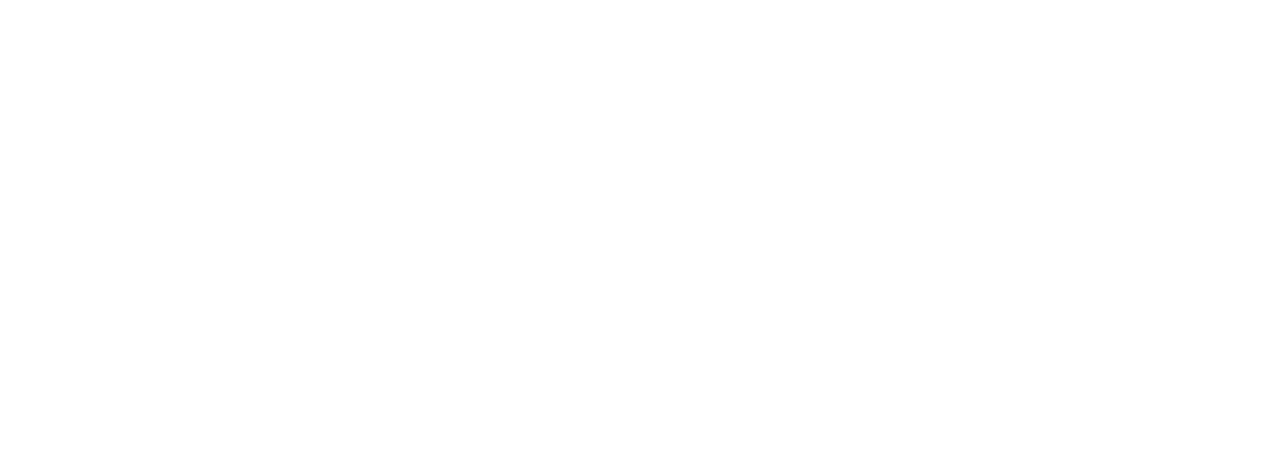
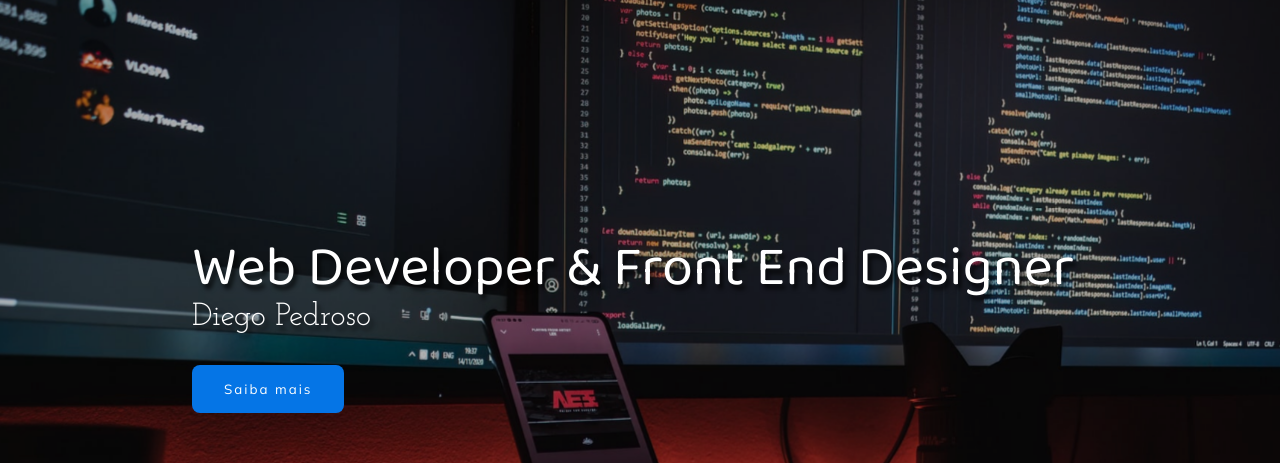
Before and after one commit to diegopedroso15/portif-lio, a plain HTML site: page index.html in a window 1280 px wide. Shown: the top 463 px of the page. Drawn offline with Linux system fonts and the light colour scheme.

Commit message:
:packege: header

```diff
--- a/index.html
+++ b/index.html
@@ -5,9 +5,27 @@
     <meta http-equiv="X-UA-Compatible" content="IE=edge">
     <meta name="viewport" content="width=device-width, initial-scale=1.0">
     <link rel="stylesheet" href="style.css">
-    <title>devweb</title>
+    <link rel="apple-touch-icon" sizes="180x180" href="imagens/apple-touch-icon.png">
+    <link rel="icon" type="image/png" sizes="32x32" href="imagens/favicon-32x32.png">
+    <link rel="icon" type="image/png" sizes="16x16" href="imagens/favicon-16x16.png">
+    <link rel="manifest" href="/site.webmanifest">
+    <title>Portfólio</title>
 </head>
 <body>
 
+    <div class="container">
+        <header>
+            <div class="imglimitador">
+            <img src="imagens/bg.jpg" alt="">
+            </div>
+
+            <div class="nome">
+            <h1>Web Developer & Front End Designer</h1>
+            <p>Diego Pedroso</p>
+            <button>Saiba mais</button>
+            </div>
+        </header>
+    </div>
+
 </body>
 </html>
--- a/style.css
+++ b/style.css
@@ -1,3 +1,96 @@
 @import url('https://fonts.googleapis.com/css2?family=Baloo+Da+2:wght@400;500;600;700&family=Josefin+Slab:ital,wght@0,300;0,400;0,500;0,600;1,300;1,400;1,500;1,600&family=Mulish:ital,wght@0,200;0,300;0,400;0,500;1,200;1,300;1,400&display=swap');
 
 @import url("https://cdnjs.cloudflare.com/ajax/libs/font-awesome/6.0.0-beta3/css/all.min.css");
+
+
+*{
+    margin: 0;
+    padding: 0;
+}
+
+header{
+    width: 100%;
+    height: 100%;
+    overflow: hidden;
+    position: relative;
+}
+
+.imglimitador{
+    width: 100%;
+    height: 100vh;
+    overflow: hidden;
+    background-color: rgb(0, 0, 0, 8);
+}
+
+.imglimitador img{
+    width: 100%;
+    height: 100vh;
+    object-fit: cover;
+    opacity: 0.7;
+    animation: zoom 20s;
+    animation-iteration-count: infinite;
+}
+
+@keyframes zoom {
+    0%{
+        transform: scale(1.2);
+    }
+    100%{
+        transform: scale(1);
+    }
+
+}
+
+.nome{
+    position: absolute;
+    top: 30%;
+    left: 15%;
+}
+
+.nome h1{
+    color: white;
+    font-size: 3.5rem;
+    font-family: "Baloo da 2", serif;
+    font-weight: 200;
+    text-shadow: .2rem .3rem 4px rgba(0, 0, 0, .7);
+    line-height: 3.8rem;
+    cursor: default;
+    animation: movernomes 1.5s;
+}
+.nome p{
+    font-family: "Josefin Slab", serif;
+    color: white;
+    font-size: 2rem;
+    text-shadow: .2rem .3rem 4px rgba(0, 0, 0, .7);
+    margin-bottom: 2rem;
+    cursor: default;
+    animation: movernomes 1.5s;
+}
+
+.nome button{
+    border: none;
+    font-family: "Mulish", serif;
+    color: white;
+    background: #0575e6;
+    letter-spacing: .15em;
+    background: -webkit-linear-gradient(to right, #076dd4, #224de9);
+    padding: 1rem 2rem;
+    border-radius: 8px;
+    cursor: pointer;
+    animation: movernomes 1.5s;
+}
+
+.nome button:hover{
+        box-shadow: inset 0 0 0 5px #4b96cf;
+}
+
+@keyframes movernomes {
+    0%{
+        transform: translateY(10rem) rotateY(-70deg);
+        opacity: 0;
+    }
+    100%{
+        transform: translateY(0rem) rotateY(0deg);
+        opacity: 1;
+    }
+}
```
Also changed, not shown: Imagens/about.txt (renamed from about.txt), Imagens/android-chrome-192x192.png (renamed from android-chrome-192x192.png), Imagens/android-chrome-512x512.png (renamed from android-chrome-512x512.png), Imagens/apple-touch-icon.png (renamed from apple-touch-icon.png), Imagens/bg.jpg (added), Imagens/favicon-16x16.png (renamed from favicon-16x16.png), Imagens/favicon-32x32.png (renamed from favicon-32x32.png), site.webmanifest, 1 other file.
